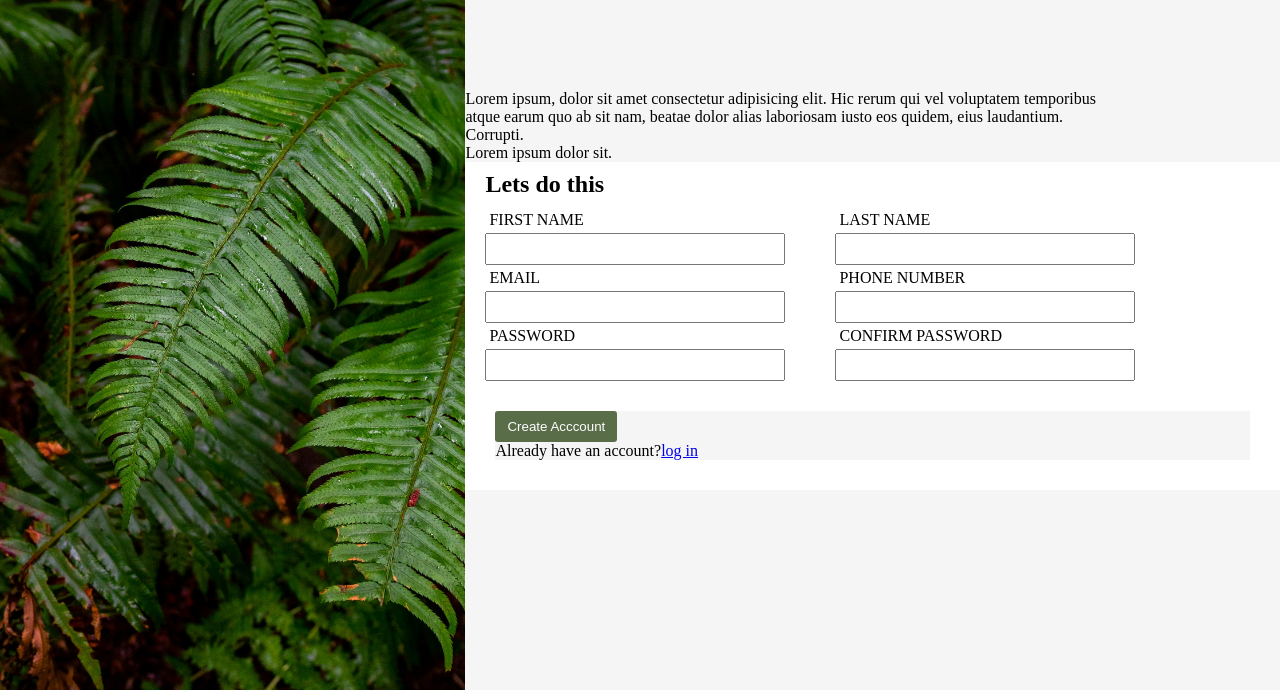
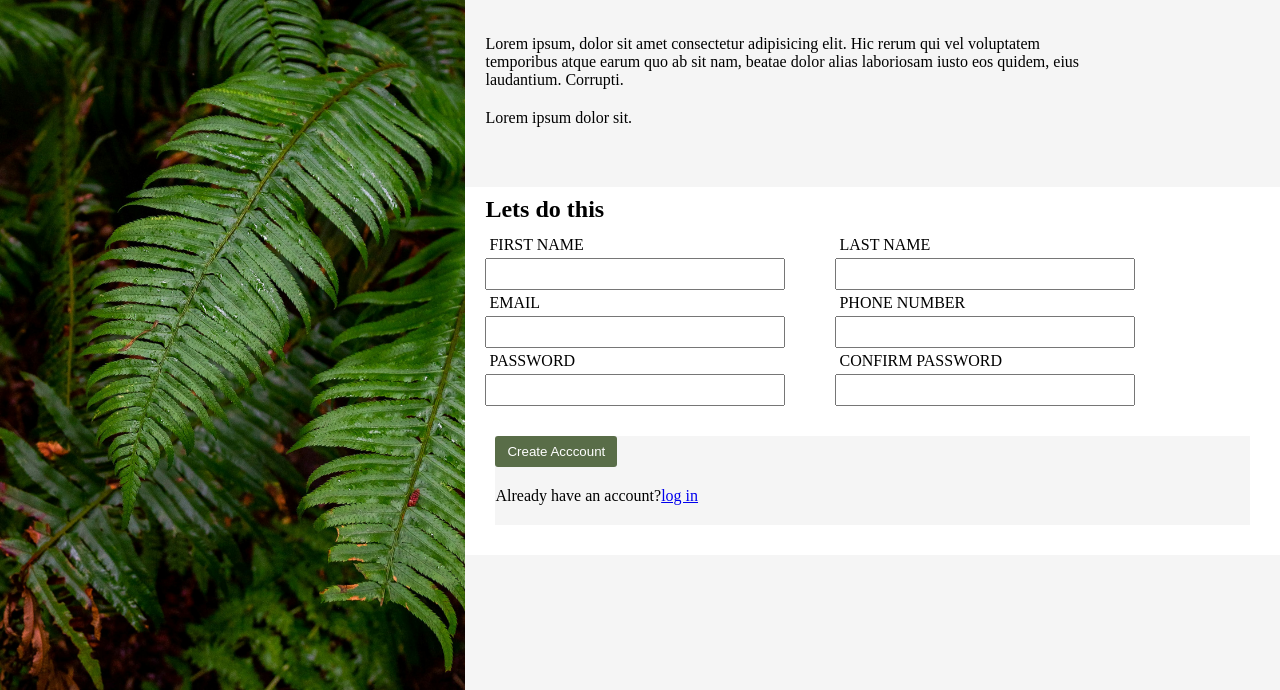
Before and after one commit to Kummirai/sign-up-form, a plain HTML site: page index.html in a window 1280 px wide. Shown: the part 110-800 px from the top of the page. Drawn offline with Linux system fonts and the light colour scheme.

Commit message:
Style form intro section

```diff
--- a/index.html
+++ b/index.html
@@ -16,8 +16,10 @@
         </div>
         <div class="mySection">
             <div class="intro">
-                <p class="intro-first-text">Lorem ipsum, dolor sit amet consectetur adipisicing elit. Hic rerum qui vel voluptatem temporibus atque earum quo ab sit nam, beatae dolor alias laboriosam iusto eos quidem, eius laudantium. Corrupti.</p>
-                <p class="intro-second-text">Lorem ipsum dolor sit.</p>
+                <div class="intro-text">
+                    <p class="intro-first-text">Lorem ipsum, dolor sit amet consectetur adipisicing elit. Hic rerum qui vel voluptatem temporibus atque earum quo ab sit nam, beatae dolor alias laboriosam iusto eos quidem, eius laudantium. Corrupti.</p>
+                     <p class="intro-second-text">Lorem ipsum dolor sit.</p>
+                </div>
             </div>
             <div class="myForm">
                 <h2 class="formHeading">Lets do this</h2>
@@ -52,9 +54,8 @@
                             </div>
                         </div>
                     </div>
-
                     <div class="bottomSection">
-                        <button type="submit"> Create Acccount</button>
+                        <button type="submit">Create Acccount</button>
                         <p class="login">
                             Already have an account?<a href="#">log in</a>
                         </p>
--- a/style.css
+++ b/style.css
@@ -34,7 +34,13 @@
     background-color:whitesmoke ;
     width: 70%;
     height: 100%;
+}
+.intro-text{
+    margin: 0 0 50px 0;
+}
 
+.intro-text p{
+    padding: 10px 20px;
 }
 .formHeading{
     padding:  9px 20px;
@@ -51,6 +57,10 @@
     padding: 8px 12px ;
     border-radius: 3px;
     border: none;
+}
+
+.login{
+    padding: 20px 0;
 }
 .myForm{
     background-color: white;
```
